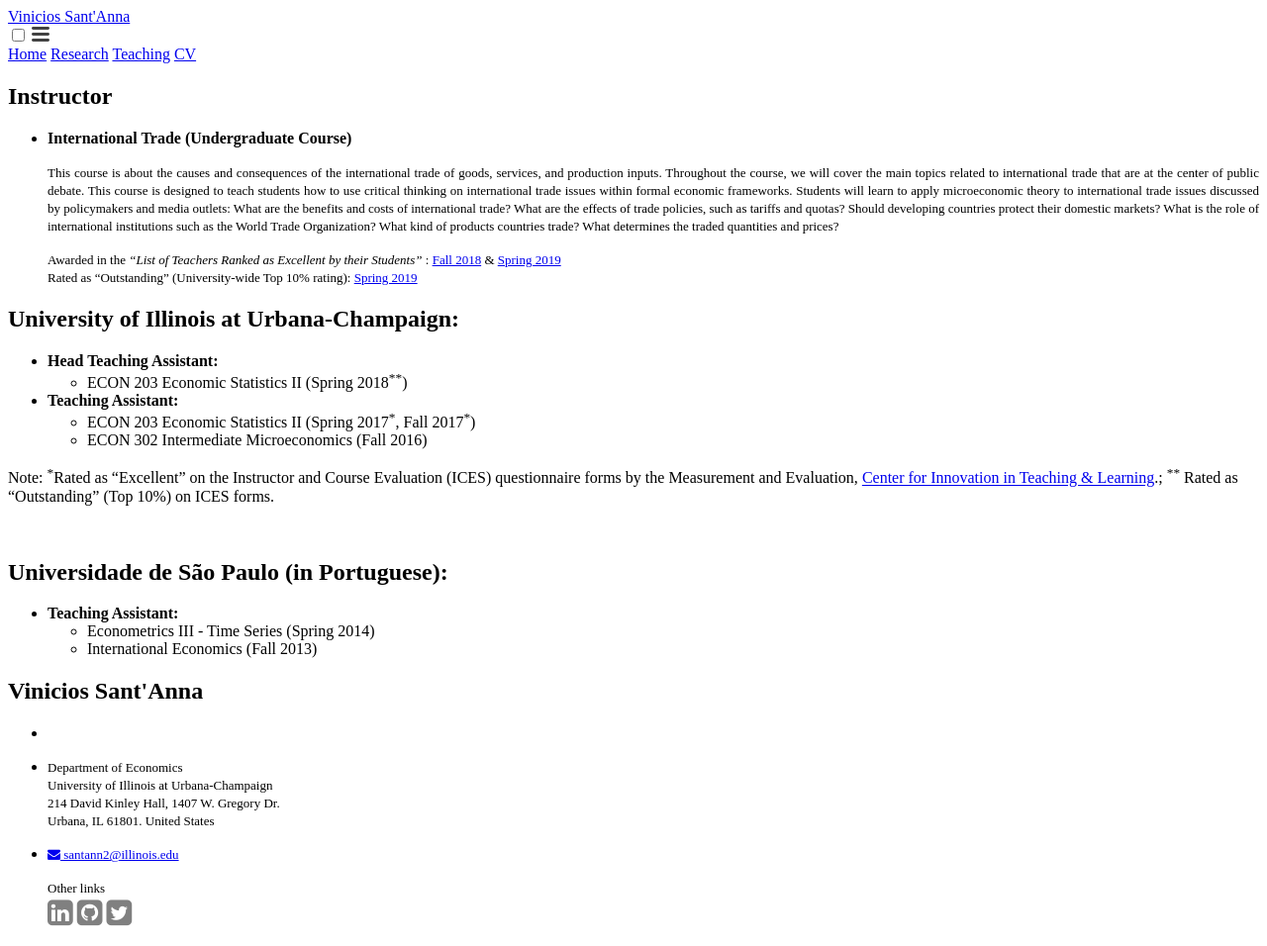
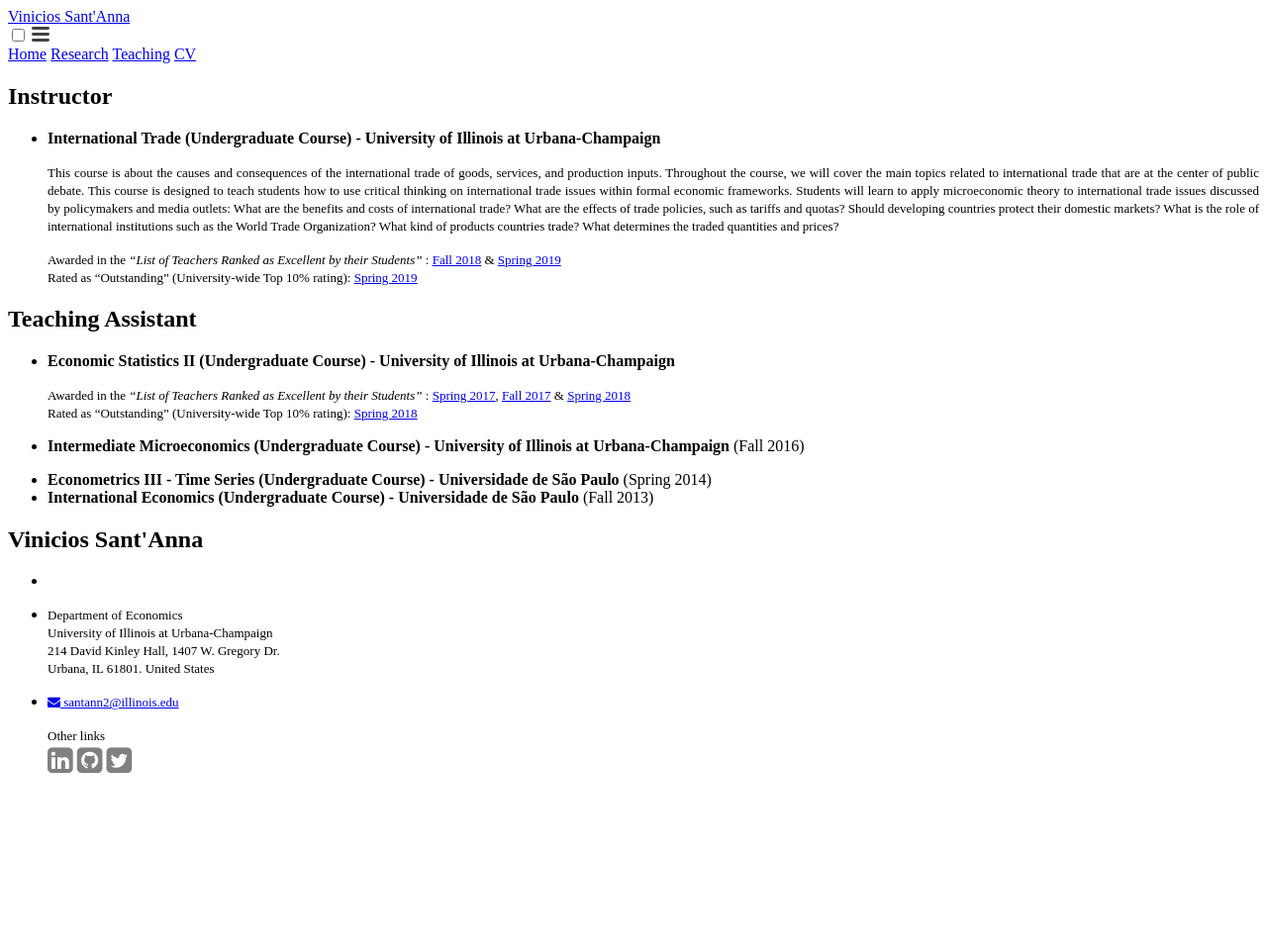
Before and after one commit to vpsantanna/vpsantanna.github.io, a Jekyll site: the page built from 3-teaching.md, in a window 1280 px wide. Shown: the whole page at 99% size. Built offline with Jekyll 4.4.1, drawn with Linux system fonts in a browser that asks for light colours; a script that is not in the unit is left out; after the commit the page ends 900 px from its top, so only the background shows below that.

Commit message:
Update 3-teaching.md

```diff
--- a/3-teaching.md
+++ b/3-teaching.md
@@ -6,29 +6,19 @@ permalink: /teaching/
 
 # Instructor
 
-- **International Trade (Undergraduate Course)**
+- **International Trade (Undergraduate Course) - University of Illinois at Urbana-Champaign**
 
    <p style="text-align: justify;"><font size="2">This course is about the causes and consequences of the international trade of goods, services, and production inputs. Throughout the course, we will cover the main topics related to international trade that are at the center of public debate.  This course is designed to teach students how to use critical thinking on international trade issues within formal economic frameworks. Students will learn to apply microeconomic theory to international trade issues discussed by policymakers and media outlets: What are the benefits and costs of international trade?  What are the effects of trade policies, such as tariffs and quotas? Should developing countries protect their domestic markets? What is the role of international institutions such as the World Trade Organization? What kind of products countries trade? What determines the traded quantities and prices?  </font></p>
 
    <p style="text-align: justify;"><font size="2">Awarded in the  <em>“List of Teachers Ranked as Excellent by their Students” </em>: <a href="https://citl.illinois.edu/docs/default-source/teachers-ranked-as-excellent/tre-2018-fall.pdf#page=21" target="_blank">Fall 2018</a> & <a href="https://citl.illinois.edu/docs/default-source/teachers-ranked-as-excellent/tre-2019-spring.pdf#page=19" target="_blank">Spring 2019</a> <br> Rated as “Outstanding” (University-wide Top 10% rating): <a href="https://citl.illinois.edu/docs/default-source/teachers-ranked-as-excellent/tre-2019-spring.pdf#page=19" target="_blank">Spring 2019</a> </font></p>
 
 
+# Teaching Assistant
 
-# University of Illinois at Urbana-Champaign:
+- **Economic Statistics II (Undergraduate Course) - University of Illinois at Urbana-Champaign**
+   <p style="text-align: justify;"><font size="2">Awarded in the  <em>“List of Teachers Ranked as Excellent by their Students” </em>: <a href="https://citl.illinois.edu/docs/default-source/teachers-ranked-as-excellent/tre-2017-spring.pdf#page=19" target="_blank">Spring 2017</a>, <a href="https://citl.illinois.edu/docs/default-source/teachers-ranked-as-excellent/tre-2017-fall.pdf#page=21" target="_blank">Fall 2017</a> & <a href="https://citl.illinois.edu/docs/default-source/teachers-ranked-as-excellent/tre-2018-spring.pdf#page=18" target="_blank">Spring 2018</a>  <br> Rated as “Outstanding” (University-wide Top 10% rating): <a href="https://citl.illinois.edu/docs/default-source/teachers-ranked-as-excellent/tre-2018-spring.pdf#page=18" target="_blank">Spring 2018</a>  </font></p>
 
-- **Head Teaching Assistant:**
-  - ECON 203 Economic Statistics II (Spring 2018<sup>**</sup>)
+- **Intermediate Microeconomics (Undergraduate Course) - University of Illinois at Urbana-Champaign** (Fall 2016)
 
-- **Teaching Assistant:**
-  - ECON 203 Economic Statistics II (Spring 2017<sup>*</sup>, Fall 2017<sup>*</sup>)
-  - ECON 302 Intermediate Microeconomics (Fall 2016)
-
-Note: <sup>*</sup>Rated as “Excellent” on the Instructor and Course Evaluation (ICES) questionnaire forms by the Measurement and Evaluation, [Center for Innovation in Teaching & Learning](https://citl.illinois.edu/){:target="_blank"}.; <sup>**</sup> Rated as “Outstanding” (Top 10%) on ICES forms.
-
-<br>
-
-# Universidade de São Paulo (in Portuguese):
-
-- **Teaching Assistant:**
-  - Econometrics III - Time Series (Spring 2014)
-  - International Economics (Fall 2013)
+- **Econometrics III - Time Series (Undergraduate Course) - Universidade de São Paulo** (Spring 2014)
+- **International Economics (Undergraduate Course) - Universidade de São Paulo** (Fall 2013)
```
